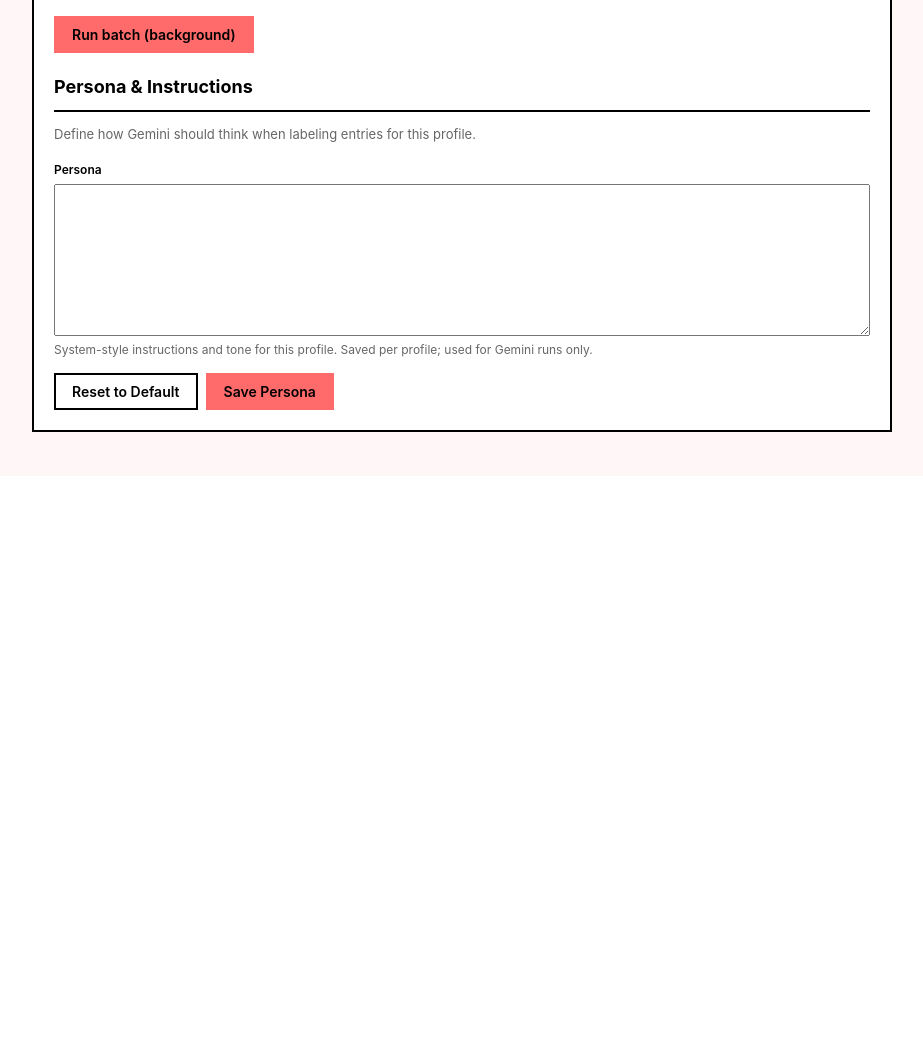
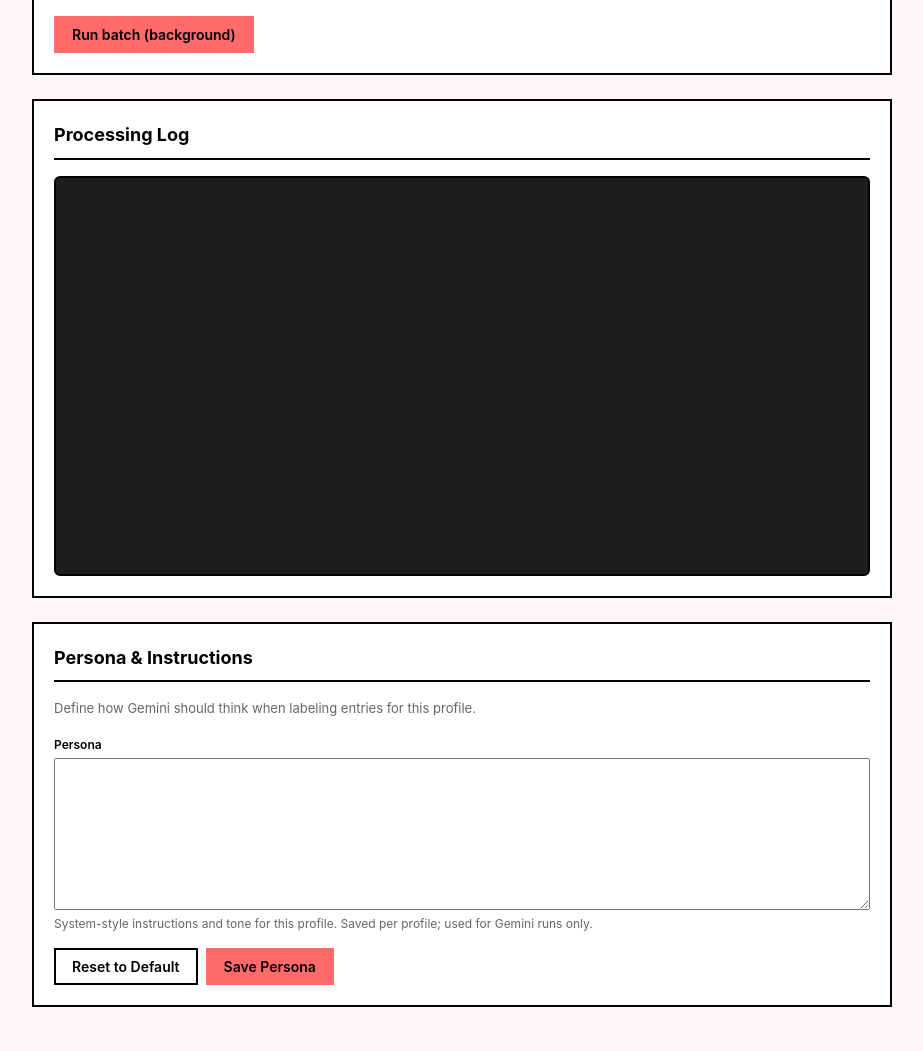
Before and after one commit to hektopascal2026/magnitu-v3, a FastAPI app: template templates/gemini.html in a window 1280 px wide. Shown: the part 549-1600 px from the top of the page, without its empty margins (178-1101 px from the left). Before the commit the page ends 981 px from the top, so only its background shows below. Run offline with FastAPI, Linux system fonts and the light colour scheme; the template is opened without the code that fills it, so the values that code supplies are empty.

Commit message:
Gemini: persistent Processing Log terminal, appendLog + stylesheet
Made-with: Cursor

```diff
--- a/static/style.css
+++ b/static/style.css
@@ -1438,57 +1438,24 @@ kbd {
     max-width: 100%;
 }
 
-.gemini-log-window {
-    margin-top: 1.25rem;
+/* Gemini — persistent terminal-style processing log */
+#log-section pre#geminiLogOutput,
+#geminiLogOutput {
+    background-color: #1e1e1e;
+    color: #d4d4d4;
+    padding: 15px;
+    border-radius: 6px;
+    font-family: monospace;
+    font-size: 13px;
+    height: 400px;
+    overflow-y: auto;
+    white-space: pre-wrap;
+    line-height: 1.5;
+    margin: 0;
+    width: 100%;
+    box-sizing: border-box;
     border: 2px solid #000;
-    background: #0a0a0a;
-    color: #e8e8e8;
-    font-family: 'SFMono-Regular', Consolas, 'Liberation Mono', Menlo, monospace;
-    font-size: 12px;
-    border-radius: 4px;
-    overflow: hidden;
-    color-scheme: dark;
-    min-height: 12rem;
-    box-shadow: inset 0 0 0 1px rgba(255, 255, 255, 0.06);
 }
-.gemini-log-header {
-    background: #1a1a1a;
-    padding: 8px 14px;
-    font-weight: 700;
-    font-size: 11px;
-    letter-spacing: 0.04em;
-    text-transform: uppercase;
-    border-bottom: 1px solid #333;
-    color: #f0f0f0;
-}
-.gemini-log-content {
-    padding: 14px 14px 16px;
-    max-height: min(55vh, 420px);
-    overflow-y: auto;
-    line-height: 1.55;
-    white-space: pre-wrap;
-    background: #0a0a0a;
-}
-.log-line {
-    margin-bottom: 10px;
-}
-.log-line:last-child {
-    margin-bottom: 0;
-}
-/* New feed/lex item block in the progressive log */
-.log-line.log-block-start {
-    margin-top: 14px;
-    padding-top: 12px;
-    border-top: 1px solid #2a2a2a;
-}
-.log-line.log-block-start:first-child {
-    margin-top: 0;
-    padding-top: 0;
-    border-top: none;
-}
-.log-lead { color: #ff6b6b; font-weight: 700; }
-.log-noise { color: #888; }
-.log-error { color: #ff2c2c; font-weight: 700; background: rgba(255, 44, 44, 0.1); padding: 2px 4px; }
 
 /* ═══ Responsive ═══ */
 @media (max-width: 768px) {
--- a/templates/gemini.html
+++ b/templates/gemini.html
@@ -68,8 +68,15 @@
                 <button type="button" class="btn btn-primary" id="geminiStartBtn">Run batch (background)</button>
             </div>
         </div>
+    </div>
 
-        <h2 style="margin: 20px 0 12px 0;">Persona &amp; Instructions</h2>
+    <div class="dashboard-section" id="log-section">
+        <h2>Processing Log</h2>
+        <pre id="geminiLogOutput"></pre>
+    </div>
+
+    <div class="dashboard-section">
+        <h2>Persona &amp; Instructions</h2>
         <p style="color: #666; font-size: 13px; margin-bottom: 16px;">Define how Gemini should think when labeling entries for this profile.</p>
         <div class="settings-form">
             <div class="settings-grid">
@@ -93,11 +100,6 @@
             <div class="task-progress-meta" id="taskProgressMeta">0%</div>
         </div>
 
-        <div id="geminiLog" class="gemini-log-window" style="display:none;">
-            <div class="gemini-log-header">Diagnostic Log</div>
-            <div id="geminiLogContent" class="gemini-log-content"></div>
-        </div>
-
         <div id="geminiResult" class="gemini-result" style="display:none;"></div>
     </div>
 </div>
@@ -112,9 +114,30 @@
     var taskProgressFill = document.getElementById('taskProgressFill');
     var taskProgressMeta = document.getElementById('taskProgressMeta');
     var resultEl = document.getElementById('geminiResult');
-    var logEl = document.getElementById('geminiLog');
-    var logContentEl = document.getElementById('geminiLogContent');
+    var logOutputEl = document.getElementById('geminiLogOutput');
     var seenLogCount = 0;
+
+    function appendLog(message, isError, isHighlight) {
+        if (isError === undefined) isError = false;
+        if (isHighlight === undefined) isHighlight = false;
+        if (!logOutputEl) return;
+        if (isError) {
+            var sErr = document.createElement('span');
+            sErr.style.color = '#f44336';
+            sErr.textContent = String(message);
+            logOutputEl.appendChild(sErr);
+        } else if (isHighlight) {
+            var sHi = document.createElement('span');
+            sHi.style.color = '#ff5252';
+            sHi.style.fontWeight = 'bold';
+            sHi.textContent = String(message);
+            logOutputEl.appendChild(sHi);
+        } else {
+            logOutputEl.appendChild(document.createTextNode(String(message)));
+        }
+        logOutputEl.appendChild(document.createTextNode('\n'));
+        logOutputEl.scrollTop = logOutputEl.scrollHeight;
+    }
 
     function setProgress(visible, label, pct, meta) {
         taskProgress.style.display = visible ? 'block' : 'none';
@@ -132,21 +155,16 @@
                     setProgress(true, job.message || 'Working...', job.progress || 0, (job.progress || 0) + '%');
 
                     if (job.logs && job.logs.length > seenLogCount) {
-                        logEl.style.display = 'block';
                         for (var i = seenLogCount; i < job.logs.length; i++) {
-                            var line = document.createElement('div');
-                            line.className = 'log-line';
                             var txt = job.logs[i];
-                            if (txt.indexOf('Processing ') === 0 && logContentEl.children.length > 0) {
-                                line.classList.add('log-block-start');
+                            if (i > 0 && txt.indexOf('Processing ') === 0) {
+                                logOutputEl.appendChild(document.createTextNode('\n'));
                             }
-                            if (txt.includes('-> Label: investigation_lead')) line.classList.add('log-lead');
-                            else if (txt.includes('-> Label: noise')) line.classList.add('log-noise');
-                            line.textContent = txt;
-                            logContentEl.appendChild(line);
+                            var isErr = txt.indexOf('FATAL ERROR:') === 0 || txt.indexOf('FATAL:') === 0;
+                            var isHi = txt.indexOf('-> Label: investigation_lead') >= 0;
+                            appendLog(txt, isErr, isHi);
                         }
                         seenLogCount = job.logs.length;
-                        logContentEl.scrollTop = logContentEl.scrollHeight;
                     }
 
                     if (job.status === 'success') {
@@ -204,10 +222,12 @@
 
         btn.disabled = true;
         resultEl.style.display = 'none';
-        logEl.style.display = 'block';
-        logContentEl.innerHTML = '<div class="log-line">Initializing job...</div>';
+        if (logOutputEl) {
+            logOutputEl.innerHTML = '';
+        }
         seenLogCount = 0;
         setProgress(true, 'Starting Gemini job...', 1, '1%');
+        appendLog('Initializing job...', false, false);
 
         fetch(P + '/api/gemini/batch', {
             method: 'POST',
@@ -234,11 +254,7 @@
                         setTimeout(function() { setProgress(false); }, 2000);
                     },
                     function(errMsg) {
-                        var errLine = document.createElement('div');
-                        errLine.className = 'log-line log-error';
-                        errLine.textContent = 'FATAL ERROR: ' + errMsg;
-                        logContentEl.appendChild(errLine);
-                        logContentEl.scrollTop = logContentEl.scrollHeight;
+                        appendLog('FATAL ERROR: ' + errMsg, true, false);
 
                         flash('Gemini batch failed: ' + errMsg, 'error');
                         btn.disabled = false;
@@ -247,11 +263,7 @@
                 );
             })
             .catch(function(err) {
-                var errLine = document.createElement('div');
-                errLine.className = 'log-line log-error';
-                errLine.textContent = 'FATAL ERROR: ' + err.message;
-                logContentEl.appendChild(errLine);
-                logContentEl.scrollTop = logContentEl.scrollHeight;
+                appendLog('FATAL ERROR: ' + err.message, true, false);
 
                 flash('Error: ' + err.message, 'error');
                 btn.disabled = false;
```
